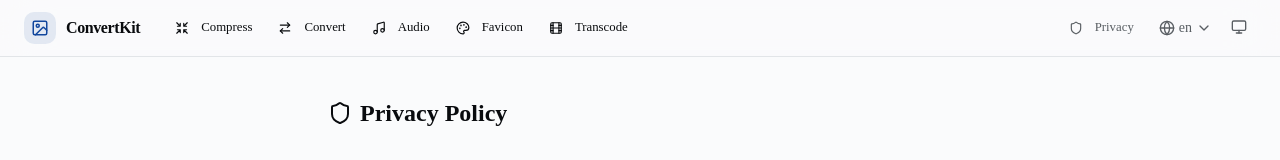
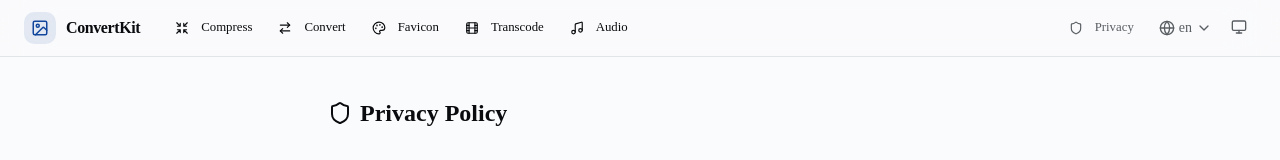
Before and after one commit to ALittleFox/convertkit, a Next.js app: page /privacy in a window 1280 px wide. Shown: the top 160 px of the page. Built offline with nearby package versions, Linux system fonts and the light colour scheme.

Commit message:
fix: restore audio navigation item in header component

```diff
--- a/components/header.tsx
+++ b/components/header.tsx
@@ -18,9 +18,9 @@ export function Header() {
   const navItems = [
     { href: "/compress", label: t("compress"), icon: Shrink },
     { href: "/convert", label: t("convert"), icon: ArrowRightLeft },
-    { href: "/audio", label: t("audio"), icon: Music },
     { href: "/favicon", label: t("favicon"), icon: Palette },
     { href: "/transcode", label: t("transcode"), icon: Film },
+    { href: "/audio", label: t("audio"), icon: Music },
   ];
 
   return (
```
